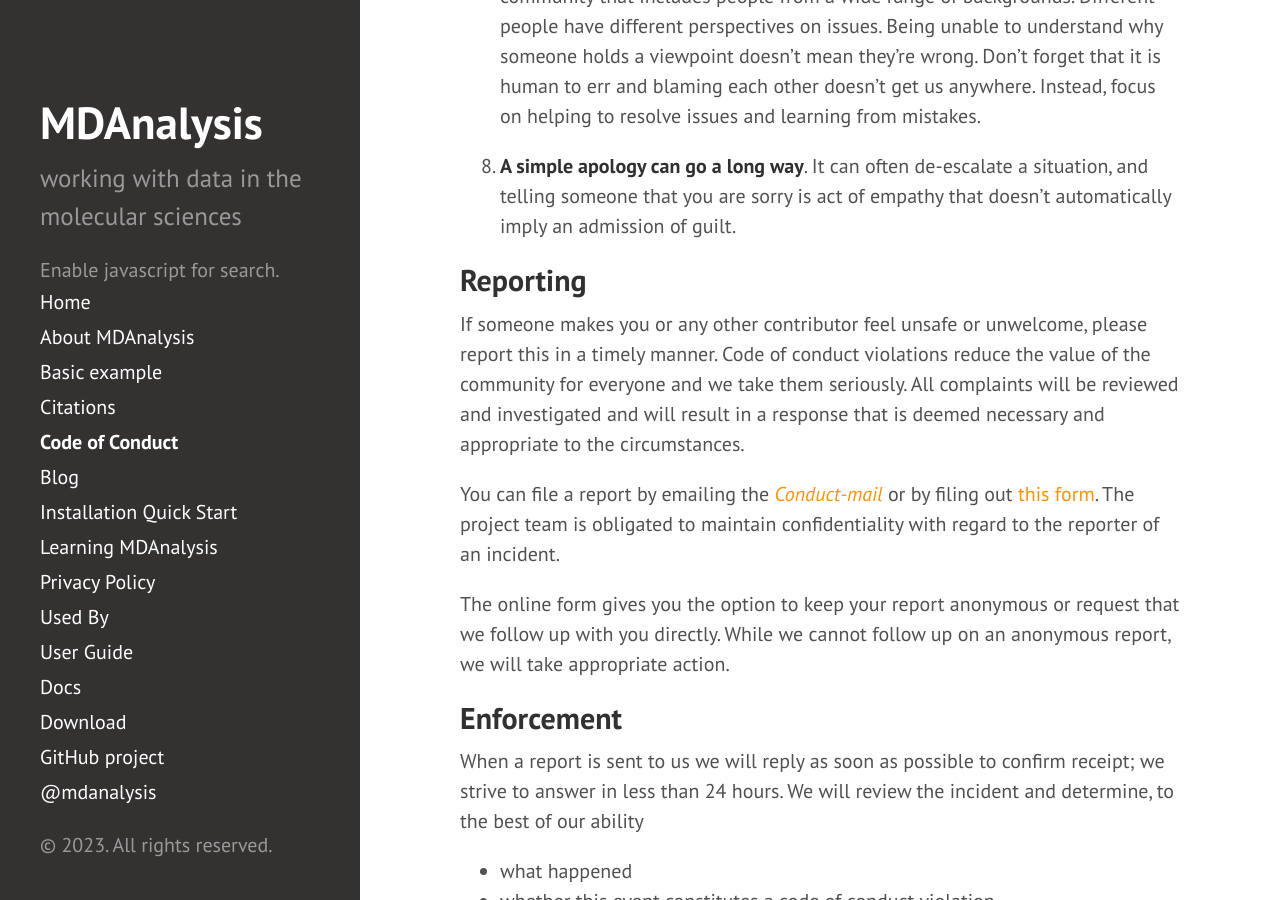
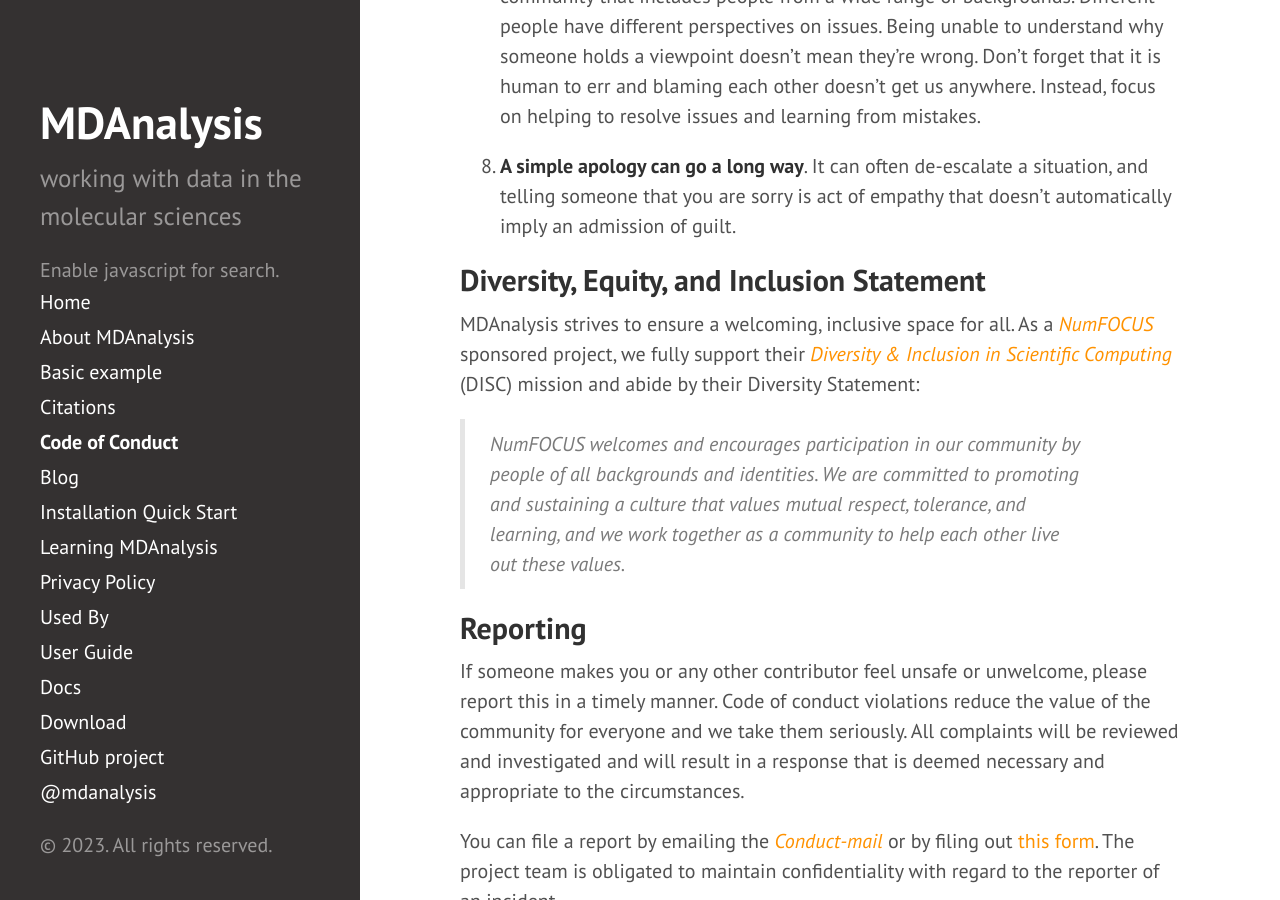
Before and after one commit to MDAnalysis/MDAnalysis.github.io, a Jekyll site: the page built from pages/conduct.md, in a window 1280 px wide and 900 px high, scrolled down 2764 px. Built offline with Jekyll 4.4.1, drawn with Linux system fonts in a browser that asks for light colours; comment, search, counter and statistics services are not loaded.

Commit message:
Add files via upload

```diff
--- a/pages/conduct.md
+++ b/pages/conduct.md
@@ -19,6 +19,7 @@ free from harassment.
 - [Acknowledgment](#acknowledgment)
 
 <!-- markdown-toc end -->
+
 ## MDAnalysis Code of Conduct and Community Guidelines
 
 MDAnalysis is an engaged and respectful community made up of people from all
@@ -116,6 +117,12 @@ at our [*user-mailing-list*](mailto:mdnalysis-discussions@googlegroups.com).
    and telling someone that you are sorry is act of empathy that doesn’t
    automatically imply an admission of guilt.
 
+## Diversity, Equity, and Inclusion Statement
+
+MDAnalysis strives to ensure a welcoming, inclusive space for all. As a [*NumFOCUS*](https://numfocus.org/) sponsored project, we fully support their [*Diversity & Inclusion in Scientific Computing*](https://numfocus.org/programs/diversity-inclusion) (DISC) mission and abide by their Diversity Statement:
+
+> *NumFOCUS welcomes and encourages participation in our community by people of all backgrounds and identities. We are committed to promoting and sustaining a culture that values mutual respect, tolerance, and learning, and we work together as a community to help each other live out these values.*
+
 ## Reporting
 
 If someone makes you or any other contributor feel unsafe or unwelcome, please
@@ -151,7 +158,6 @@ and explain the proposed resolution. We will ask if this resolution is
 acceptable and note feedback for the record. We are, however, not required to act
 on this feedback.
 
-
 ## Acknowledgment
 
 Original text courtesy of
```
